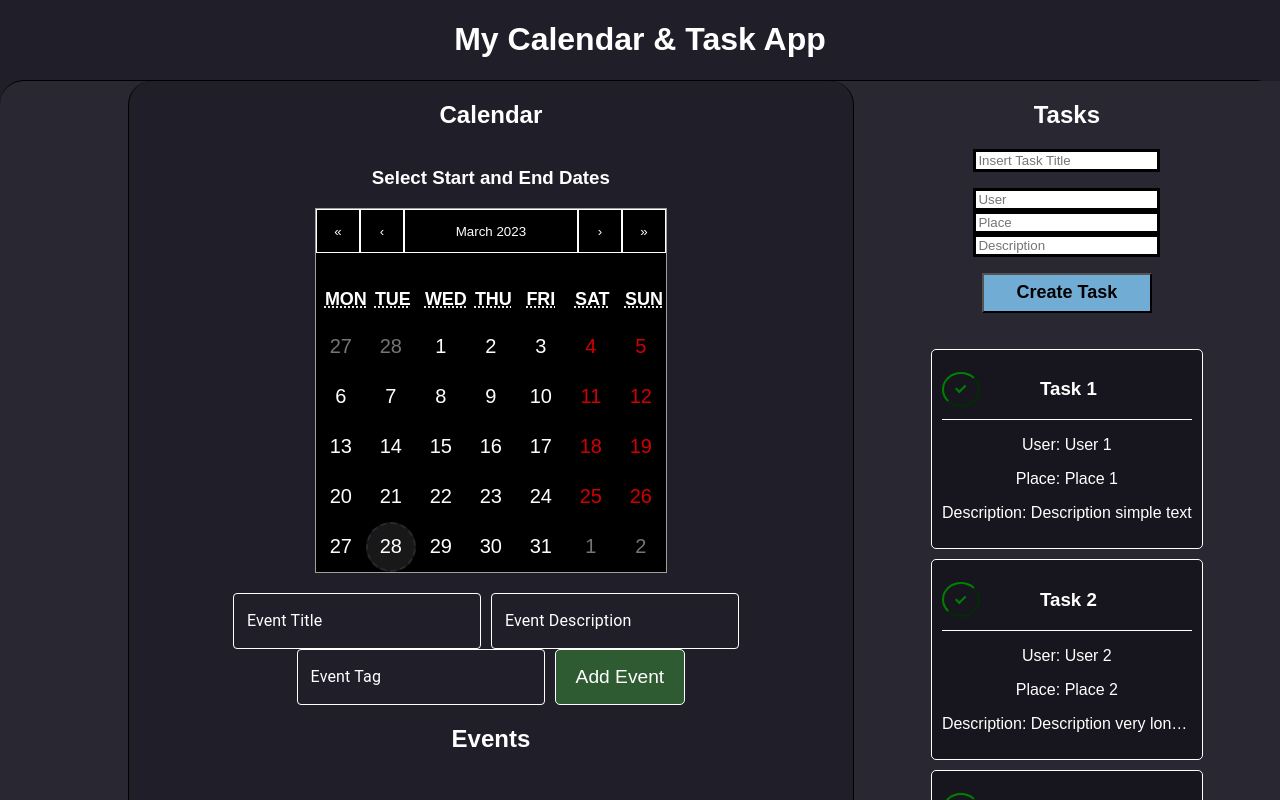
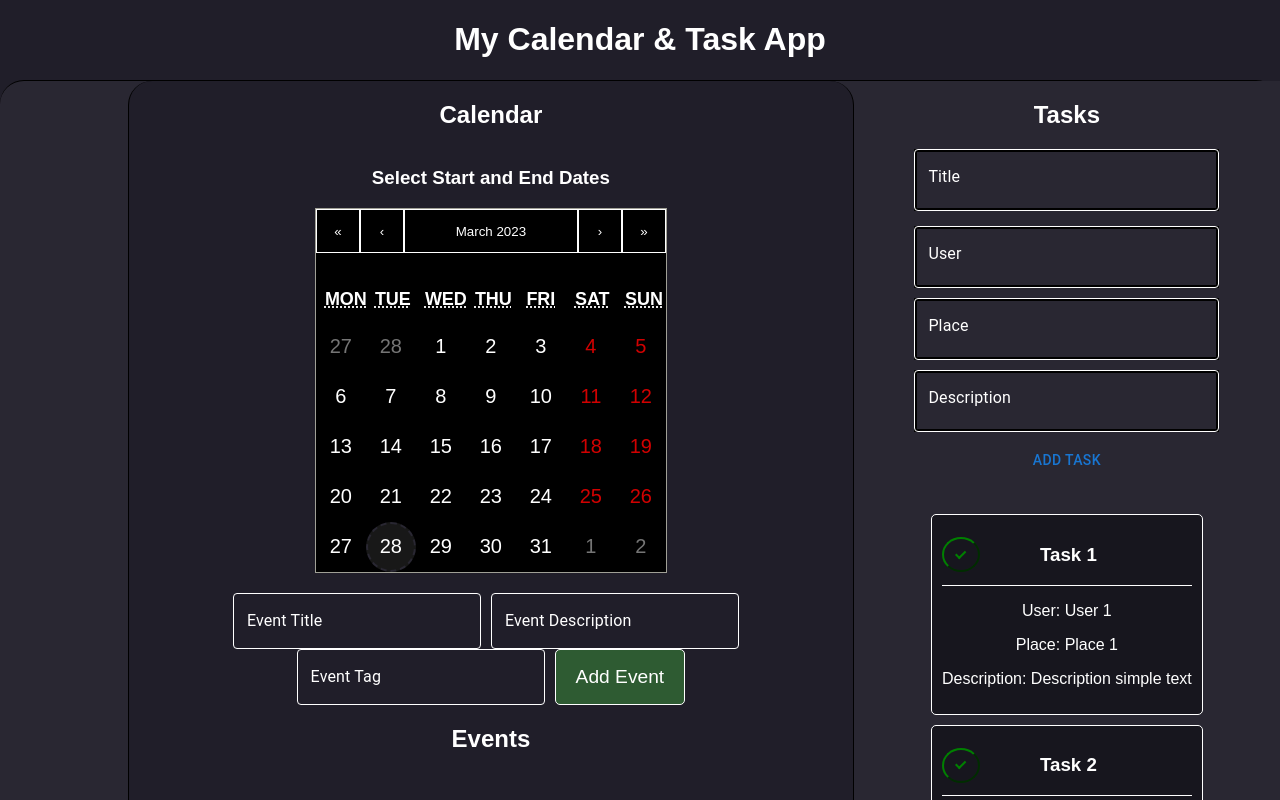
Before and after one commit to Digi-Dojo/MFront-TasksAndCalendars, a React (Create React App) app: page / in a window 1280 px wide. Shown: the top 800 px of the page. Built offline with nearby package versions, Linux system fonts and the light colour scheme.

Commit message:
ES: refactor of the task form

```diff
--- a/src/fragments/CalendarEventForm.jsx
+++ b/src/fragments/CalendarEventForm.jsx
@@ -46,15 +46,12 @@ const CalendarEventForm = ({ setCalendarEvents, startDate, endDate }) => {
                 value={eventDescription}
                 onChange={(e) => setEventDescription(e.target.value)}
                 sx={{ marginRight: '10px'}}
-
             />
             <TextField
                 label="Event Tag"
                 value={eventTag}
                 onChange={(e) => setEventTag(e.target.value)}
-        sx={{ marginRight: '10px', color: '#ffffff' }}
-
-
+                sx={{ marginRight: '10px' }}
             />
             <button className="add-event-btn" type="submit" onClick={addEvent}> Add Event </button>
         </Box>
--- a/src/fragments/TaskCreateForm.jsx
+++ b/src/fragments/TaskCreateForm.jsx
@@ -1,55 +1,77 @@
-import React from 'react';
+import React, {useState} from 'react';
+import {Box, TextField, Button} from "@mui/material";
 
-const TaskCreateForm = ({
-  title,
-  user,
-  place,
-  description,
-  setTitle,
-  setUser,
-  setPlace,
-  setDescription,
-  onSubmit,
-  buttonText,
-}) => {
+const TaskCreateForm = ({ setTasks }) => {
+    const [title, setTitle] = useState('');
+    const [user, setUser] = useState('');
+    const [place, setPlace] = useState('');
+    const [description, setDescription ] = useState('');
+    const addEvent = () => {
+        if (title.trim() !== '' && description.trim() !== '') {
+            setTasks((prevEvents) => [
+                ...prevEvents,
+                {
+                    title: title,
+                    user: user,
+                    place: place,
+                    description: description,
+                },
+            ]);
+            setTitle('');
+            setUser('');
+            setPlace('');
+            setDescription('');
+        }
+    };
   return (
-    <form onSubmit={onSubmit}>
-      <input
-        id="taskInput"
-        type="text"
-        placeholder="Insert Task Title"
+      <Box
+          component="div"
+          sx={{
+              display: 'flex',
+              flexDirection: 'column',
+              '& .MuiInputBase-input': { color: '#ffffff' },
+              '& .MuiOutlinedInput-notchedOutline': { borderColor: '#ffffff' },
+              '&:hover .MuiOutlinedInput-notchedOutline': { borderColor: '#ffffff' },
+              '& .MuiOutlinedInput-root.Mui-focused .MuiOutlinedInput-notchedOutline': { borderColor: '#ffffff' },
+              '& .MuiInputLabel-outlined': { color: '#ffffff' },
+          }}
+      >
+          <TextField
+              label="Title"
               value={title}
               onChange={(e) => setTitle(e.target.value)}
+              sx={{ marginBottom: '15px' }}
+              id="taskInput"
           />
-      <p></p>
-      <input
-        id="taskInput"
-        type="text"
-        placeholder="User"
+          <TextField
+              label="User"
               value={user}
               onChange={(e) => setUser(e.target.value)}
+              sx={{ marginBottom: '10px'}}
+              id="taskInput"
           />
-      <br></br>
-      <input
-        id="taskInput"
-        type="text"
-        placeholder="Place"
+          <TextField
+              label="Place"
               value={place}
               onChange={(e) => setPlace(e.target.value)}
+              sx={{ marginBottom: '10px' }}
+              id="taskInput"
           />
-      <br></br>
-      <input
-        id="taskInput"
-        type="text"
-        placeholder="Description"
+          <TextField
+              label="Description"
               value={description}
               onChange={(e) => setDescription(e.target.value)}
+              sx={{ marginBottom: '10px' }}
+              id="taskInput"
           />
-      <p></p>
-      <button className="addTaskButton" type="submit">
-        {buttonText}
-      </button>
-    </form>
+          <Button
+              className="add-event-btn"
+              type={"submit"}
+              onClick={addEvent}
+          >
+              add Task
+          </Button>
+      </Box>
   );
 };
 
```
Lines whose indentation alone changed are shown as unchanged.
